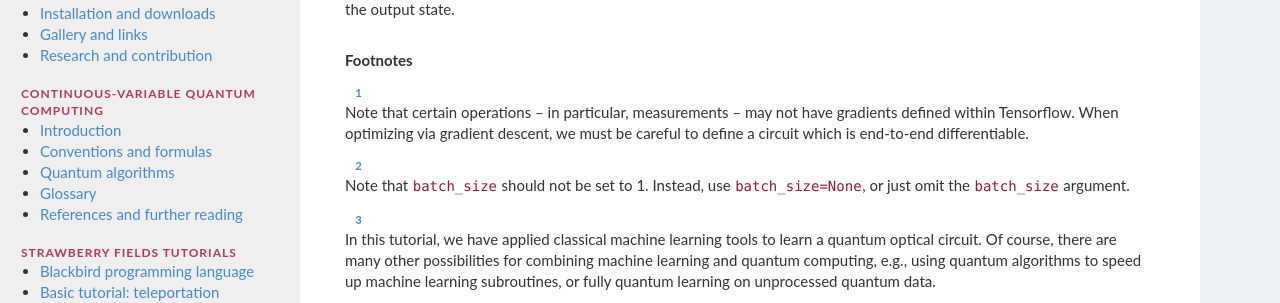
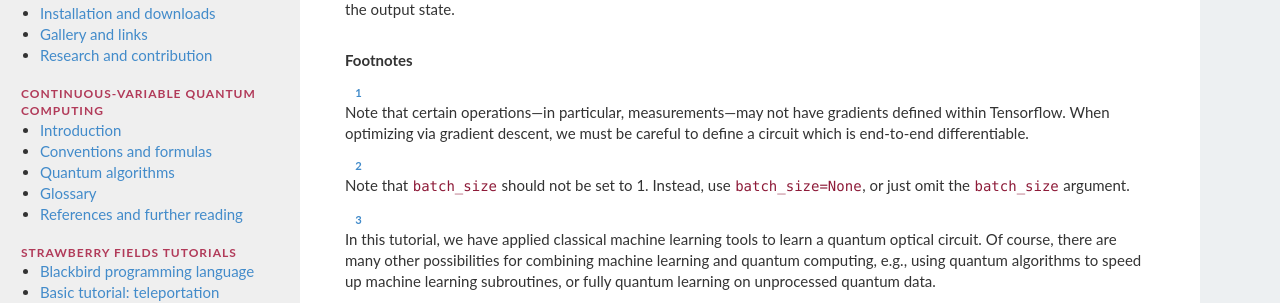
Before and after one commit to XanaduAI/strawberryfields, a Sphinx documentation site: the page built from doc/tutorials/tutorial_machine_learning.rst, in a window 1280 px wide and 900 px high, scrolled down 4618 px. Shown: the part 317-620 px from the top of the window. Built offline with Sphinx 7.4.7, drawn with Linux system fonts in a browser that asks for light colours; nearby versions of some CDN libraries; library files that are not in the unit come from our copies; formulas are drawn with MathJax 3.

Commit message:
final fixes

```diff
--- a/doc/tutorials/blackbird.rst
+++ b/doc/tutorials/blackbird.rst
@@ -79,7 +79,7 @@ Note that gate Operations have some subtle differences to state preparation oper
 
 * Unlike state preparation operators, some gates (such as the beamsplitter above) can be applied to multiple qumodes.
 
-  .. note:: The number of qumodes the gate acts upon and the sequence of qumodes to the right of the ``|`` operator must *always* match -- we cannot apply the beamsplitter to a single qumode.
+  .. note:: The number of qumodes the gate acts upon and the sequence of qumodes to the right of the ``|`` operator must *always* match---we cannot apply the beamsplitter to a single qumode.
 
 * We can also apply the Hermitian conjugate of a gate operator; this is specified by appending ``.H`` to the operator. For example:
 
--- a/doc/tutorials/tutorial_machine_learning.rst
+++ b/doc/tutorials/tutorial_machine_learning.rst
@@ -181,7 +181,7 @@ Use the optimization methods outlined above to find the famous `Hong-Ou-Mandel e
 
 .. rubric:: Footnotes
 
-.. [#] Note that certain operations -- in particular, measurements --  may not have gradients defined within Tensorflow. When optimizing via gradient descent, we must be careful to define a circuit which is end-to-end differentiable.
+.. [#] Note that certain operations---in particular, measurements---may not have gradients defined within Tensorflow. When optimizing via gradient descent, we must be careful to define a circuit which is end-to-end differentiable.
 
 .. [#] Note that :code:`batch_size` should not be set to 1. Instead, use ``batch_size=None``, or just omit the ``batch_size`` argument.
 
```
Also changed, not shown: 1 other file.
